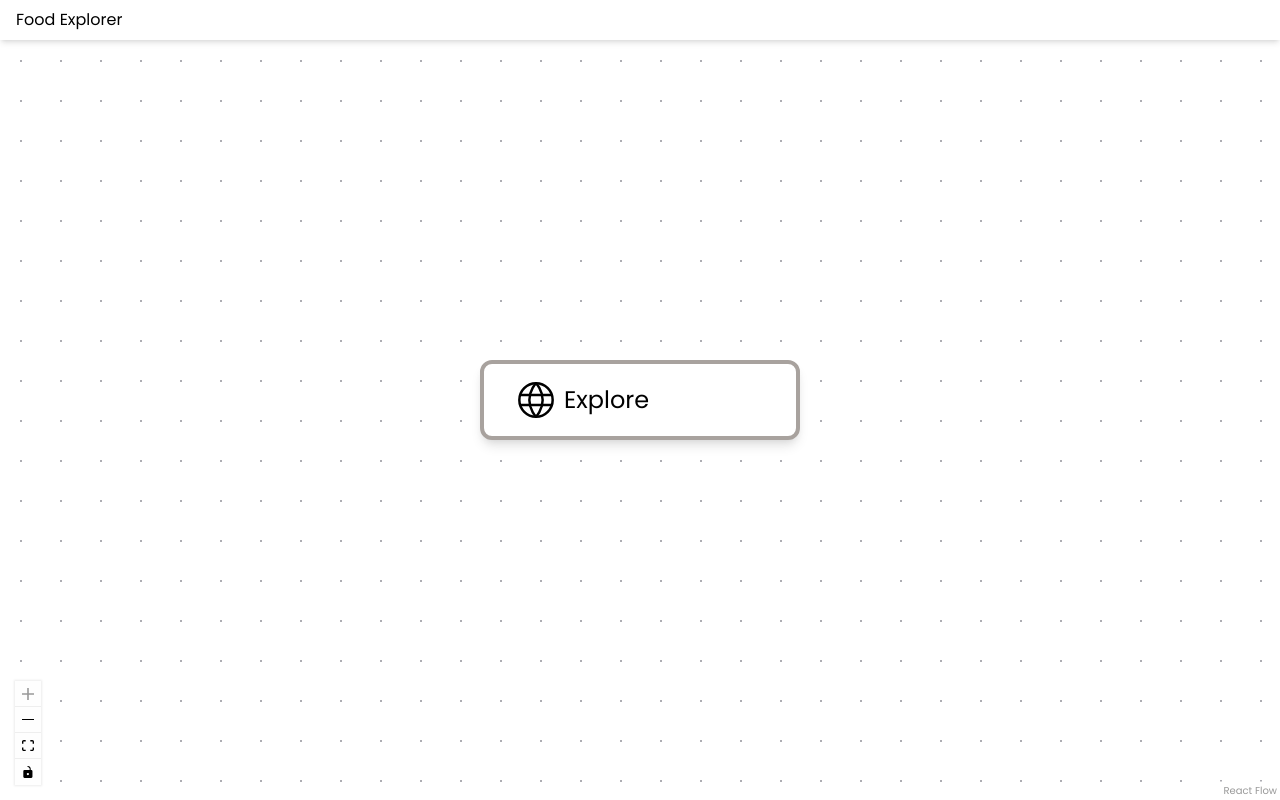
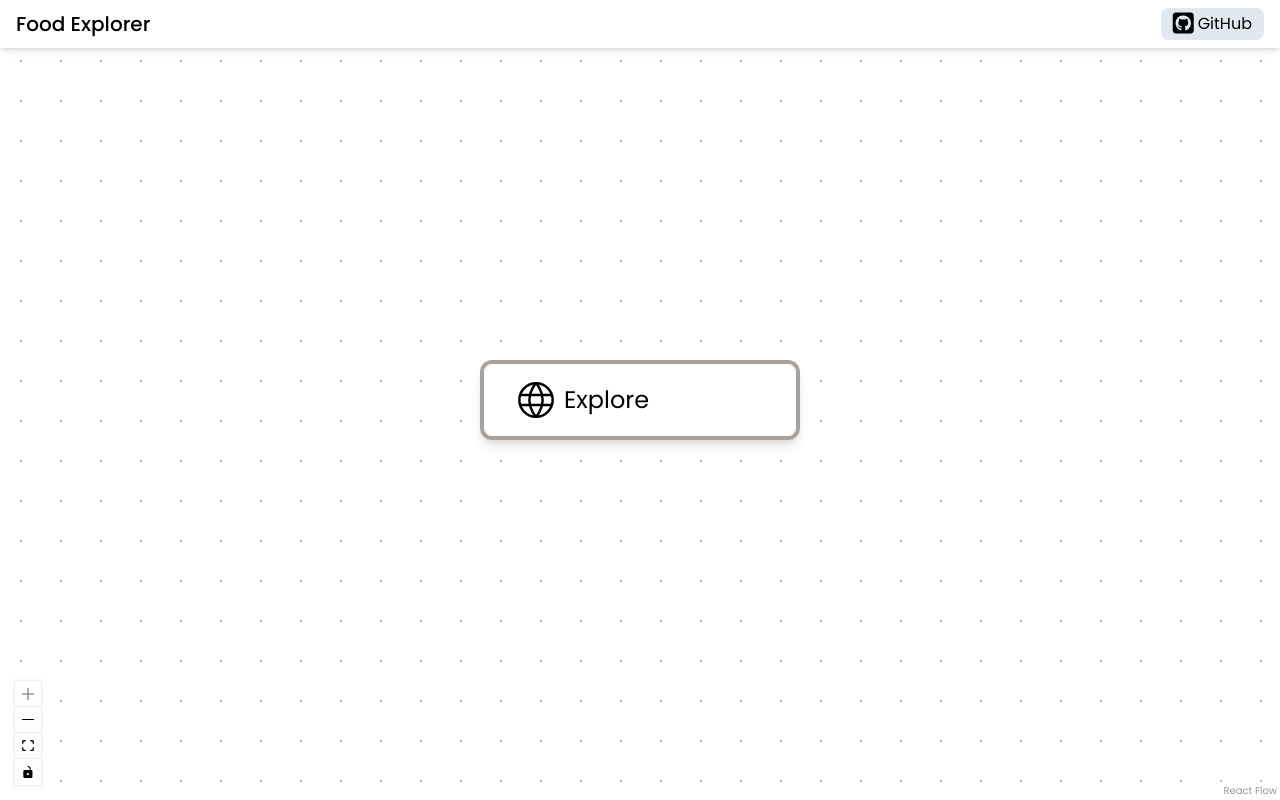
Before and after one commit to Somu050600/node-bites, a React (Vite) app: page / in a window 1280 px wide. Built offline with nearby package versions, Linux system fonts and the light colour scheme; no server answers.

Commit message:
added github link

```diff
--- a/index.html
+++ b/index.html
@@ -24,6 +24,7 @@
       property="og:image"
       content="https://d29uv1d7qmupin.cloudfront.net/node-bites-social-media-preview-img.png"
     />
+    <link rel="stylesheet" href="https://cdnjs.cloudflare.com/ajax/libs/font-awesome/6.6.0/css/all.min.css" integrity="sha512-Kc323vGBEqzTmouAECnVceyQqyqdsSiqLQISBL29aUW4U/M7pSPA/gEUZQqv1cwx4OnYxTxve5UMg5GT6L4JJg==" crossorigin="anonymous" referrerpolicy="no-referrer" />
   </head>
   <body>
     <div id="root"></div>
--- a/src/App.tsx
+++ b/src/App.tsx
@@ -12,8 +12,17 @@ const App = () => {
   return (
     <div className=" relative">
       <MealContext.Provider value={{ mealDetails, setMealDetails }}>
-        <div className=" absolute top-0 w-full shadow-md px-4 py-2 bg-white z-10 ">
-          Food Explorer
+        <div className=" flex flex-row items-center justify-between absolute top-0 w-full shadow-md px-4 py-2 bg-white z-10 ">
+          <span className=" text-xl font-medium">Food Explorer</span>
+          <a
+            href="https://github.com/somu050600/node-bites"
+            target="_blank"
+            rel="noopener noreferrer"
+            className=" sm:bg-slate-200 rounded-lg p-1 sm:px-3 sm:py-1 "
+          >
+            <i className="fa-brands fa-square-github fa-xl sm:fa-lg mr-1" />
+            <span className="hidden sm:inline">GitHub</span>
+          </a>
         </div>
         <ReactFlowProvider>
           <NodeGraph />
```
